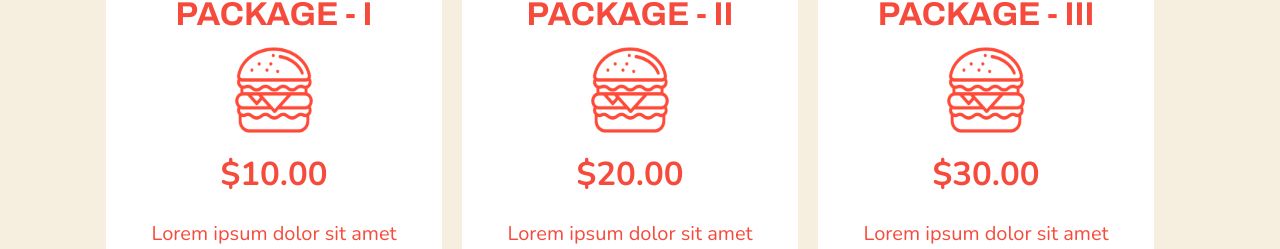
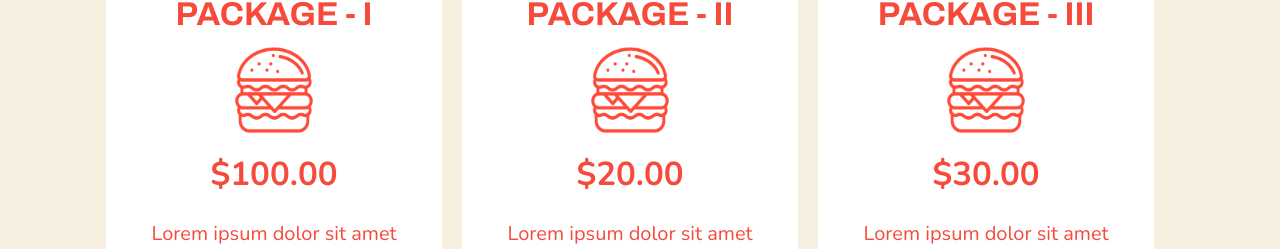
Before and after one commit to Ghani91/eatOn, a website: page index.html in a window 1280 px wide. Shown: the part 4388-4637 px from the top of the page. Drawn offline with nearby package versions, Linux system fonts and the light colour scheme.

Commit message:
package I price updated

```diff
--- a/index.html
+++ b/index.html
@@ -155,7 +155,7 @@
               alt=""
               class="card-package__image"
             />
-            <span class="card-package__price">$10.00</span>
+            <span class="card-package__price">$100.00</span>
             <p class="card-package__description">
               Lorem ipsum dolor sit amet consectetur adipisicing elit. Dolor
               magni
```
